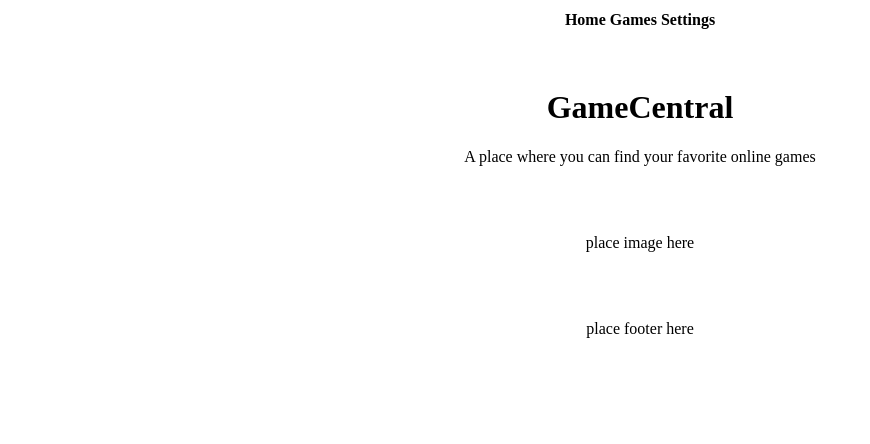
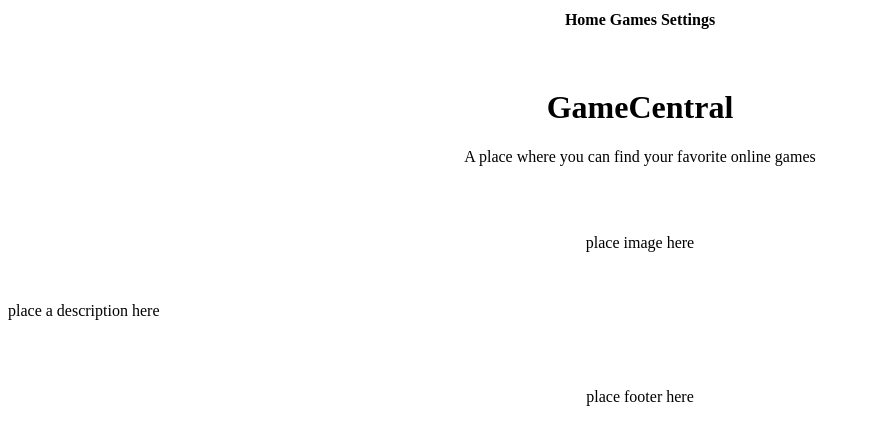
Before and after one commit to isaipd20/GameCentral, a plain HTML site: page index.html in a window 1280 px wide. Shown: the whole page, without its empty margins (0-870 px from the left). Drawn offline with Linux system fonts and the light colour scheme.

Commit message:
Description added

```diff
--- a/index.html
+++ b/index.html
@@ -25,6 +25,12 @@
         <p>place image here</p>
     </div>
 
+    <br>
+
+    <div>
+        <p>place a description here</p>
+    </div>
+
     <br><br>
 
 </body>
```
